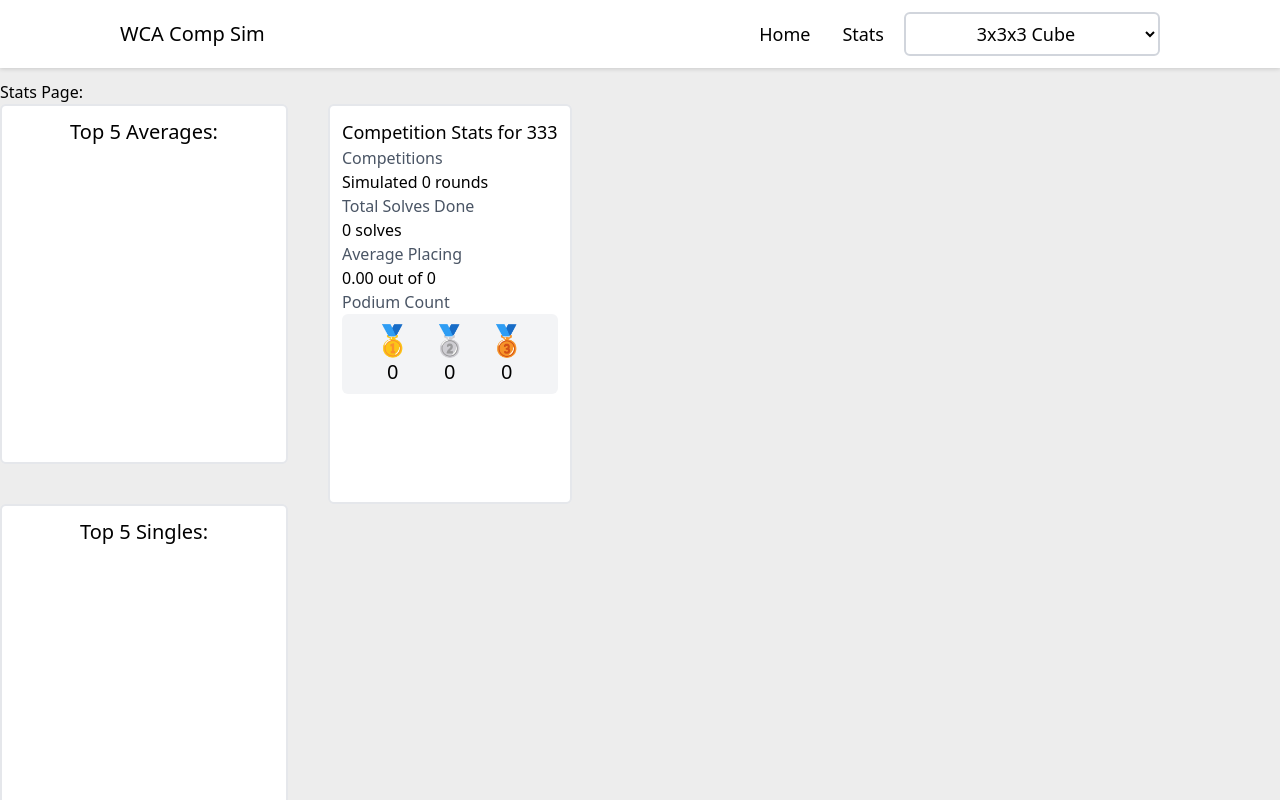
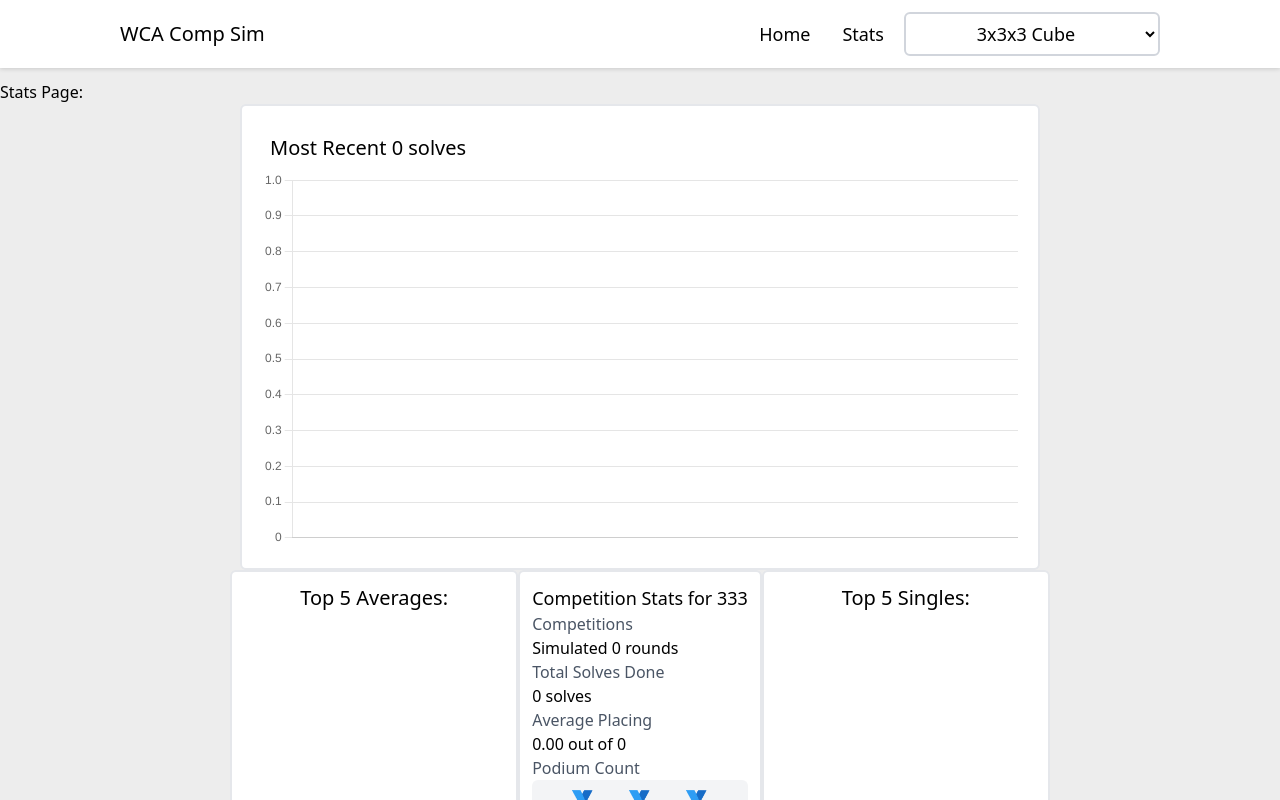
Before and after one commit to dwyaneramos/wca-comp-sim, a React (Vite) app: page / in a window 1280 px wide. Both pictures are taken after a click on the link "Stats". Shown: the top 800 px of the page. Built offline with nearby package versions, Linux system fonts and the light colour scheme.

Commit message:
graph implemented, displaying a persons most recent solves (10 for now). Basic formatting applied to the stats page

```diff
--- a/package.json
+++ b/package.json
@@ -11,8 +11,10 @@
   },
   "dependencies": {
     "@tailwindcss/vite": "^4.1.18",
+    "chart.js": "^4.5.1",
     "cubing": "^0.61.1",
     "react": "^19.2.0",
+    "react-chartjs-2": "^5.3.1",
     "react-dom": "^19.2.0",
     "react-icons": "^5.5.0",
     "tailwindcss": "^4.1.18"
--- a/src/components/sections/Stats.jsx
+++ b/src/components/sections/Stats.jsx
@@ -1,21 +1,69 @@
+import {Chart as ChartJS} from "chart.js/auto"
+import {Bar, Line} from "react-chartjs-2"
+
+
+const SolvesLineGraph = (props) => {
+  const solveNums = Array.from({length: props.eventStats.solves.length}, (_, i ) => i + 1)
+  const xRecentSolves = 10
+  const solvesToDisplay = props.eventStats.solves.slice(-xRecentSolves)
+  const solveNumsLabelsToDisplay = solveNums.slice(-xRecentSolves)
+  console.log(solveNumsLabelsToDisplay)
+
+
+  return (
+    <div className="w-200 bg-white h-full p-5 rounded-md border-2 border-gray-200">
+      <h1 className = "text-xl m-2">Most Recent {solvesToDisplay.length} solves</h1>
+
+      <Line data = {{
+        labels: solveNumsLabelsToDisplay,
+        datasets: [
+          {
+            label: "Time",
+            data: solvesToDisplay,
+            tension: 0.3
+          }
+        ]
+
+      }}
+
+      options = {{
+          responsive: true,
+          plugins : {
+            legend : {
+              display: false
+            }
+          },
+          scales : {
+            x : {
+              ticks : {
+                display: false
+              }
+            }
+          }
+        }}/>
+    </div>
+
+  )
+}
+
 export const Stats = (props) => {
   const event = props.event
   const stats = props.stats
   const eventStats = stats[event]
 
-  console.log("SDHFNJSDHFJ", eventStats)
-  return (
-    <section className="mt-20 ">
+   return (
+    <section className="mt-20  ">
 
       <h1>Stats Page:</h1>
-      <div className="flex flex-row gap-10">
+      <div className="flex flex-col justify-center items-center place-content-around">
 
-        <div className = "flex flex-col">
+        <SolvesLineGraph eventStats ={eventStats}/>
+
+        <div className = "flex flex-row ">
           <Top5Section type = {"Averages"} topTimes = {eventStats.bestAvgs}/>
+          <CompStats eventStats = {eventStats} event = {event}/>
           <Top5Section type = {"Singles"} topTimes = {eventStats.bestTimes}/>
         </div>
-        <CompStats eventStats = {eventStats} event = {event}/>
-
       </div>
     </section>
   )
@@ -23,7 +71,7 @@ export const Stats = (props) => {
 
 const CompStats = ({eventStats, event}) => {
   return (
-    <div className = "bg-white h-100 rounded-md p-3 border-2 border-gray-200">
+    <div className = "bg-white h-90 rounded-md p-3 border-2 border-gray-200">
       <h1 className = "text-lg">Competition Stats for {event}</h1>
       <h2 className = "text-gray-600">Competitions</h2>
       <p>Simulated {eventStats.numRoundsDone} rounds</p>
```
Also changed, not shown: 1 other file (tests, documents, lock files or other folders).
